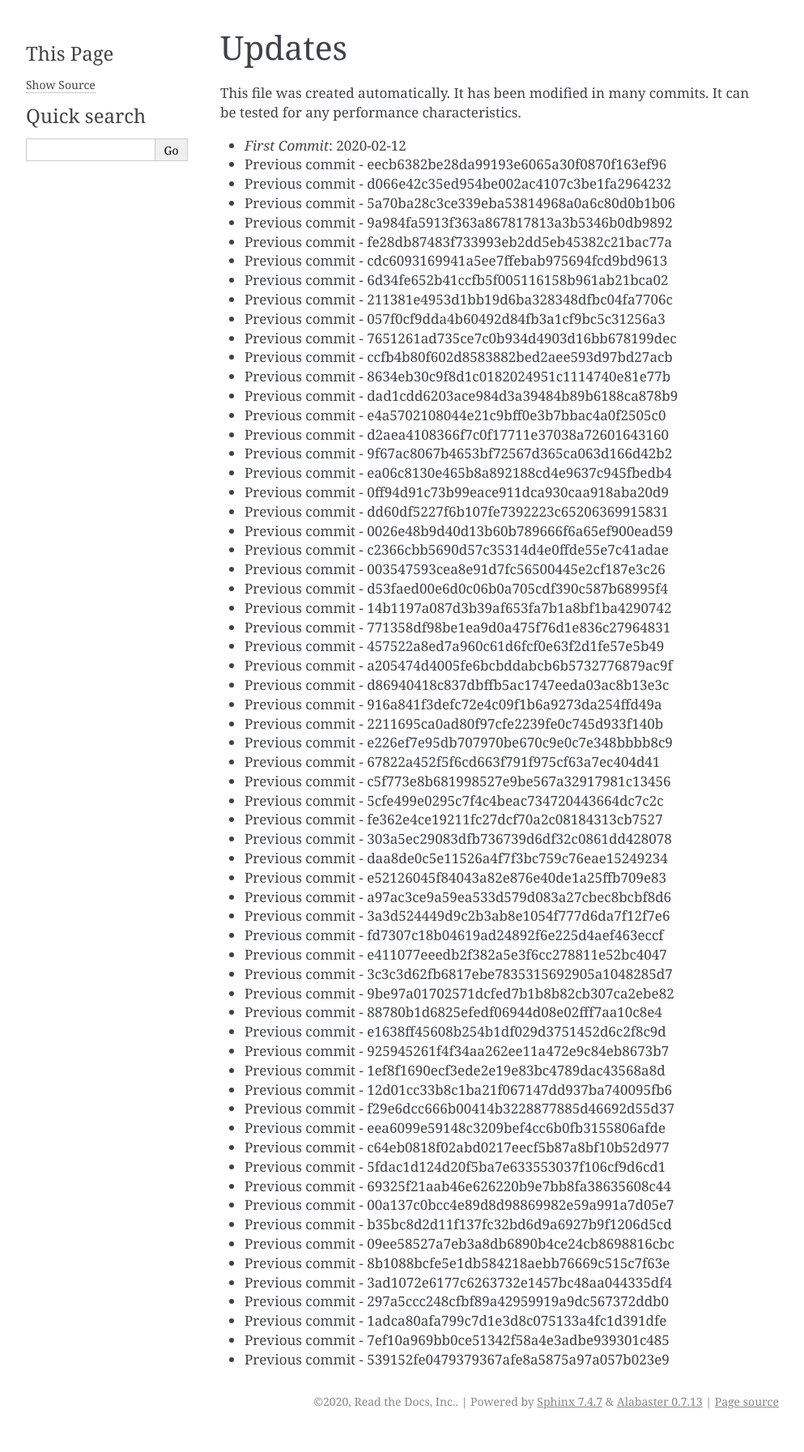
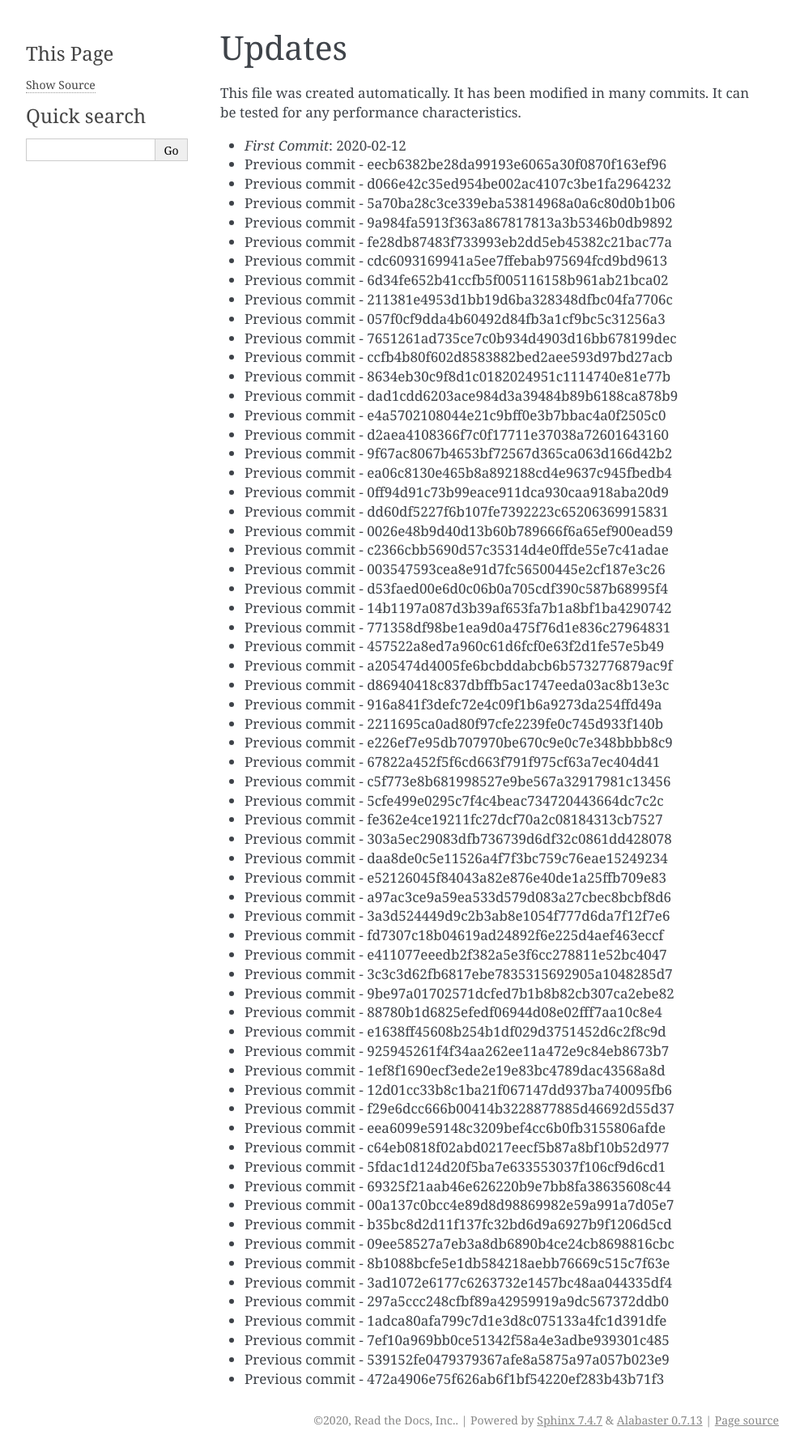
Before and after one commit to readthedocs/rtd-git-stresstest, a Sphinx documentation site: the page built from docs/updates.rst, in a window 1280 px wide. Shown: the whole page at 81% size, without its empty margins (148-1141 px from the left). Built offline with Sphinx 7.4.7, drawn with Linux system fonts in a browser that asks for light colours; before the commit the page ends 1770 px from its top, so only the background shows below that.

Commit message:
Generating commit from previous: 472a4906e75f626ab6f1bf54220ef283b43b71f3

```diff
--- a/docs/updates.rst
+++ b/docs/updates.rst
@@ -69,3 +69,4 @@ It can be tested for any performance characteristics.
 * Previous commit - 1adca80afa799c7d1e3d8c075133a4fc1d391dfe
 * Previous commit - 7ef10a969bb0ce51342f58a4e3adbe939301c485
 * Previous commit - 539152fe0479379367afe8a5875a97a057b023e9
+* Previous commit - 472a4906e75f626ab6f1bf54220ef283b43b71f3
```
